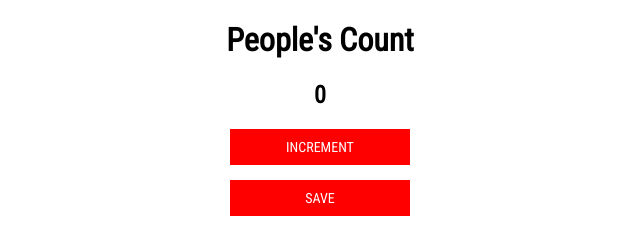
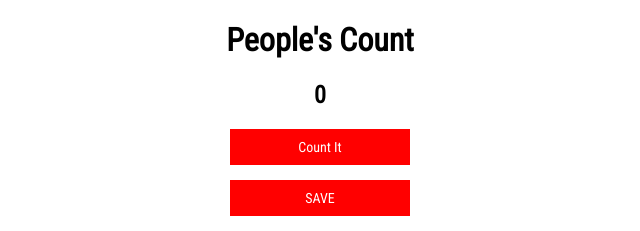
Before and after one commit to Abdullah1856/Count-App, a plain HTML site: page index.html in a window 1280 px wide. Shown: the top 231 px of the page, 320-960 px from the left. Drawn offline with Linux system fonts and the light colour scheme.

Commit message:
Update index.html

```diff
--- a/index.html
+++ b/index.html
@@ -12,7 +12,7 @@
 <body>
     <h1>People's Count</h1>
     <h2 id="increase-count">0</h2>
-    <button id="increment-btn" onclick="count_it()">INCREMENT</button>
+    <button id="increment-btn" onclick="count_it()">Count It</button>
     <button id="save-btn" onclick="save();make_0();">SAVE</button>
     <p id="save-el">Previous entries are: </p>
     <!---
```
